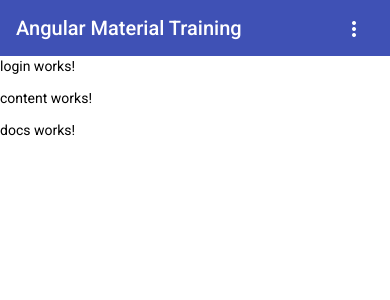
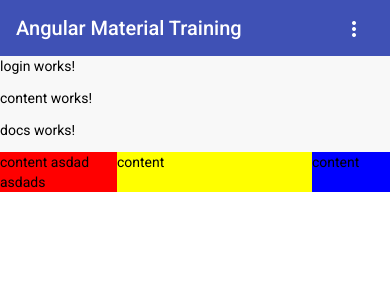
Before and after one commit to inspirexs/angular-training, an Angular app: page / in a window 390 px wide. Shown: the top 300 px of the page. Built offline with nearby package versions, Linux system fonts and the light colour scheme.

Commit message:
flex responsive design

```diff
--- a/src/app/app.component.html
+++ b/src/app/app.component.html
@@ -1,4 +1,16 @@
 <app-header></app-header>
-<app-login></app-login>
-<app-content></app-content>
-<app-docs></app-docs>
+<div class="container" fxLayout="row" fxLayoutAlign="center">
+
+  <div fxFlex="100%" fxFlex.gt-sm="1 1 900px" style="background-color: #F8F8F8;">
+    <app-login></app-login>
+    <app-content></app-content>
+    <app-docs></app-docs>
+    <div class="container" fxLayout="row" fxLayoutAlign="center">
+      <div fxFlex="30%" style="background-color: red;">content asdad asdads</div>
+      <div fxFlex="50%" style="background-color: yellow;">content</div>
+      <div fxFlex="20%" style="background-color: blue;">content</div>
+    </div>
+
+  </div>
+
+</div>
```
